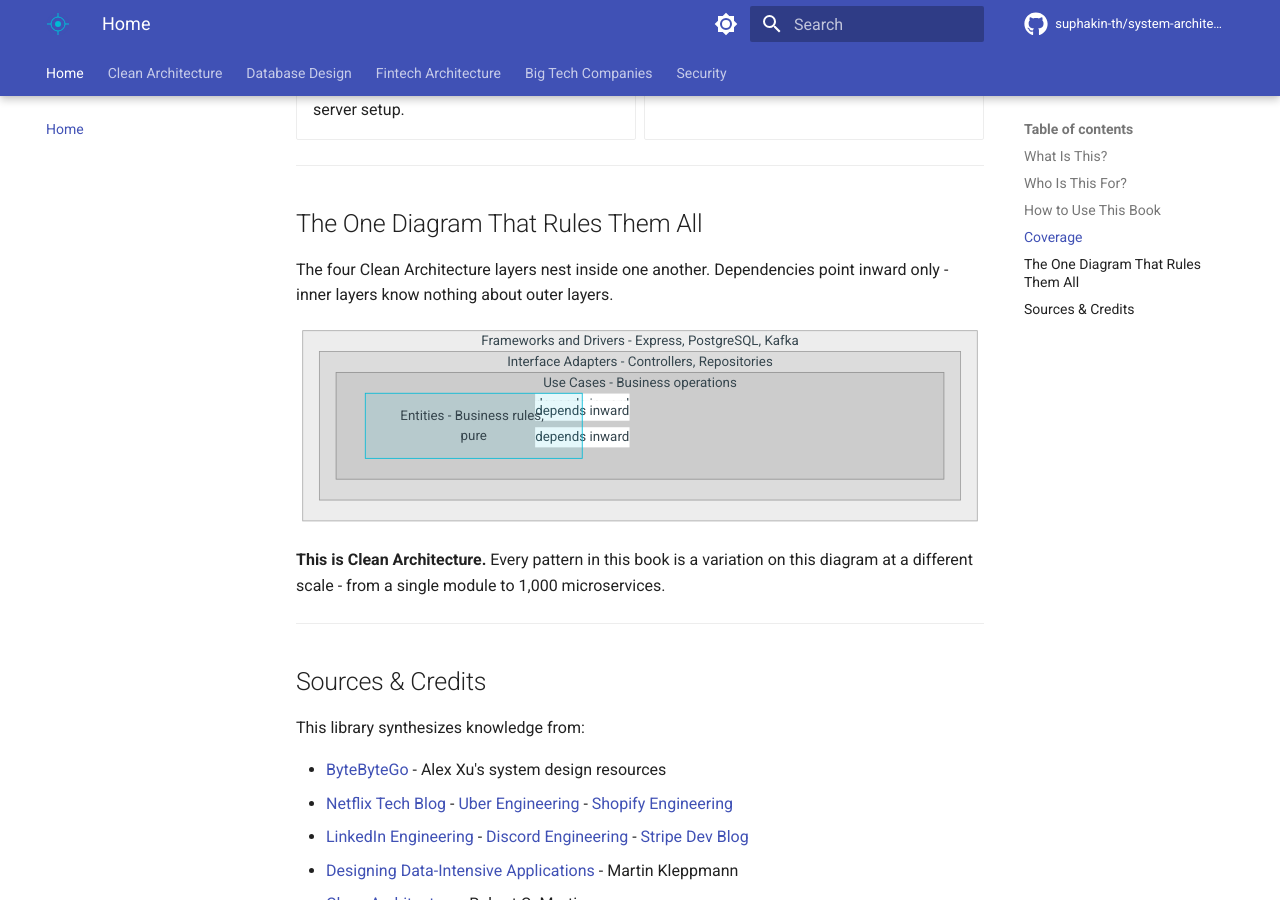
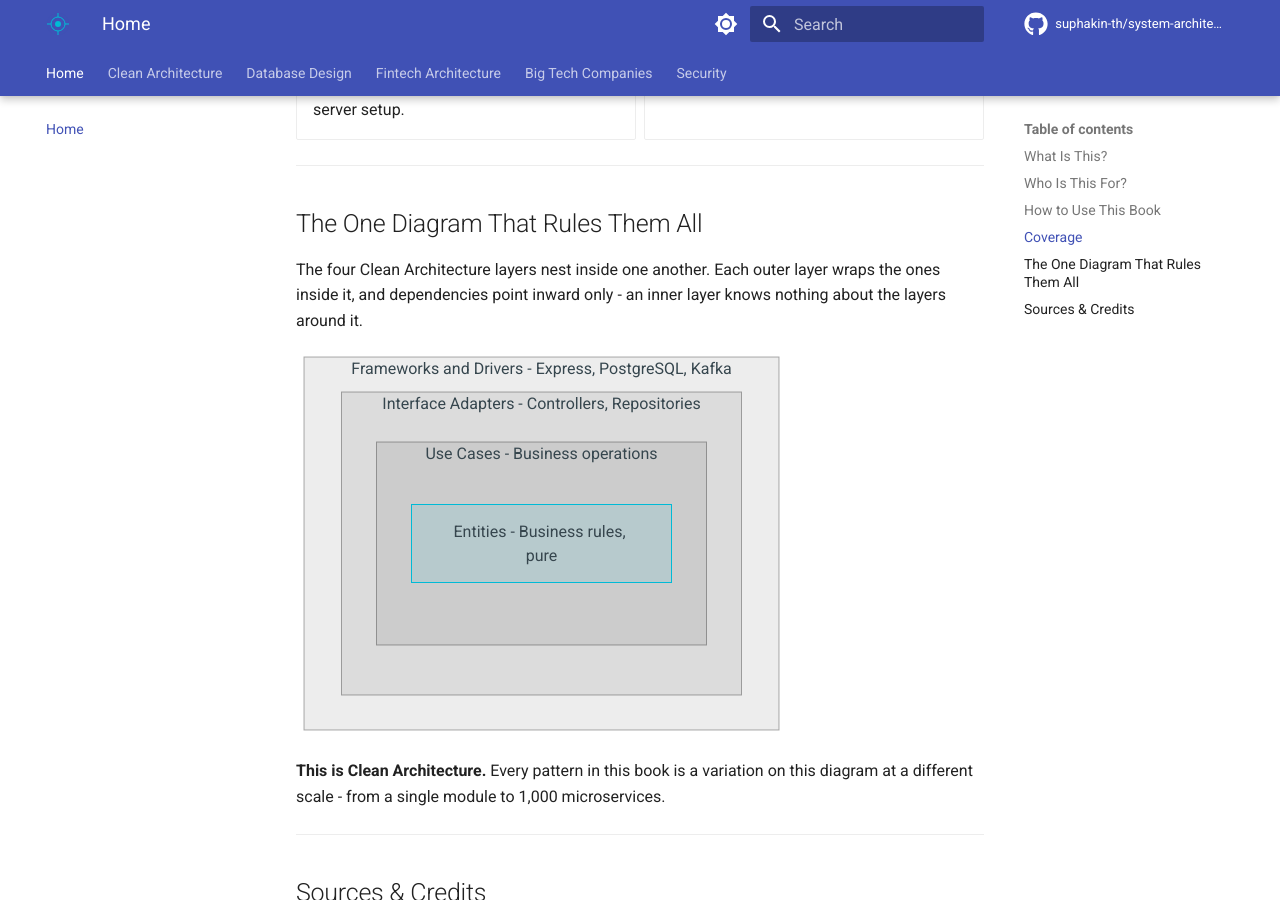
Before and after one commit to suphakin-th/system-architecture-design-learning-book, an MkDocs documentation site: the page built from docs/index.md, in a window 1280 px wide and 900 px high, scrolled down 1606 px. Built offline with MkDocs 1.6.1 and Material for MkDocs 9.7.7, drawn with Linux system fonts in a browser that asks for light colours; comment, search, counter and statistics services are not loaded.

Commit message:
docs: fix flagship Clean Architecture diagram on home page
The nested-subgraph diagram also drew explicit FD->IA->UC->E edges, which
fight the nesting and render as tangled arrows looping into their own
containers. Drop the redundant edges; the containment plus the caption
already express the inward-dependency rule.

````diff
--- a/docs/index.md
+++ b/docs/index.md
@@ -98,7 +98,7 @@
 
 ## The One Diagram That Rules Them All
 
-The four Clean Architecture layers nest inside one another. Dependencies point inward only - inner layers know nothing about outer layers.
+The four Clean Architecture layers nest inside one another. Each outer layer wraps the ones inside it, and dependencies point inward only - an inner layer knows nothing about the layers around it.
 
 ```mermaid
 flowchart TD
````
Also changed, not shown: other parts of docs/index.md (+0 -4 lines).
